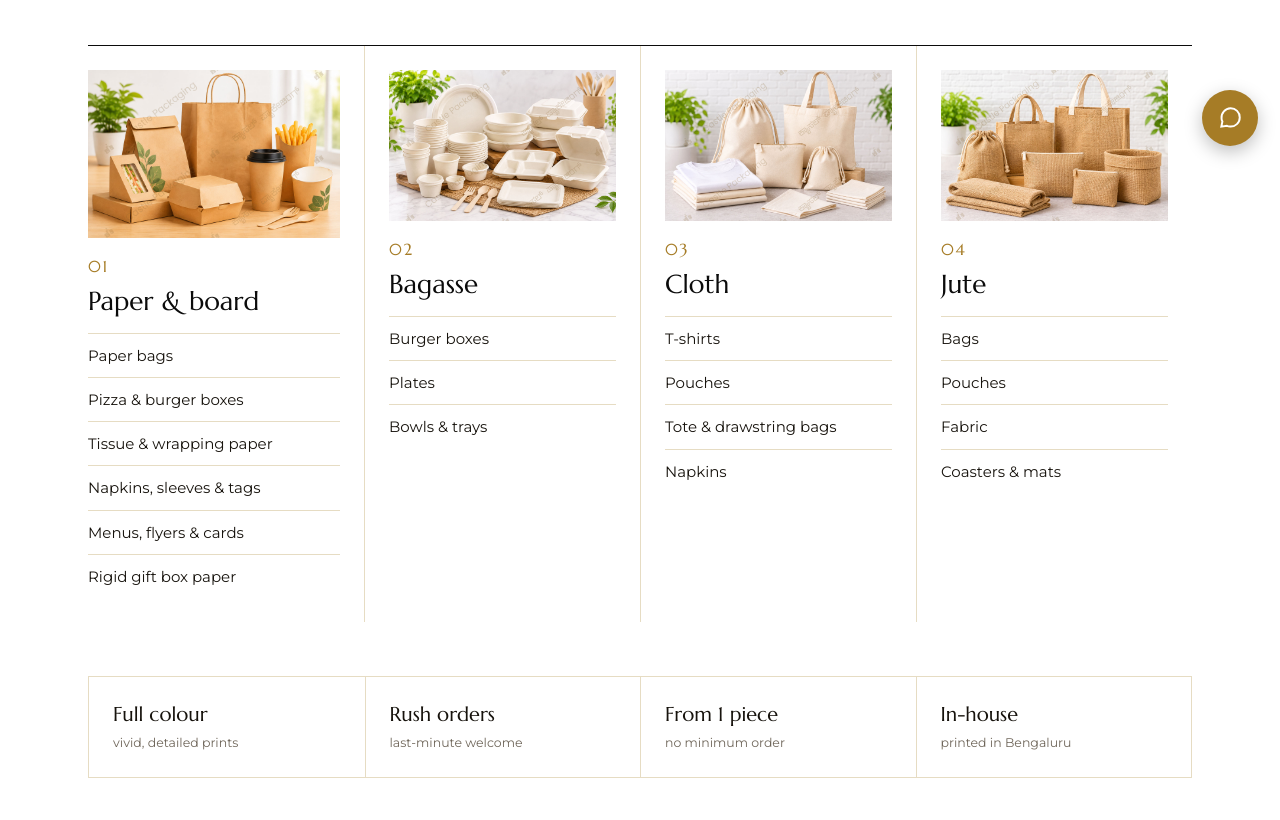
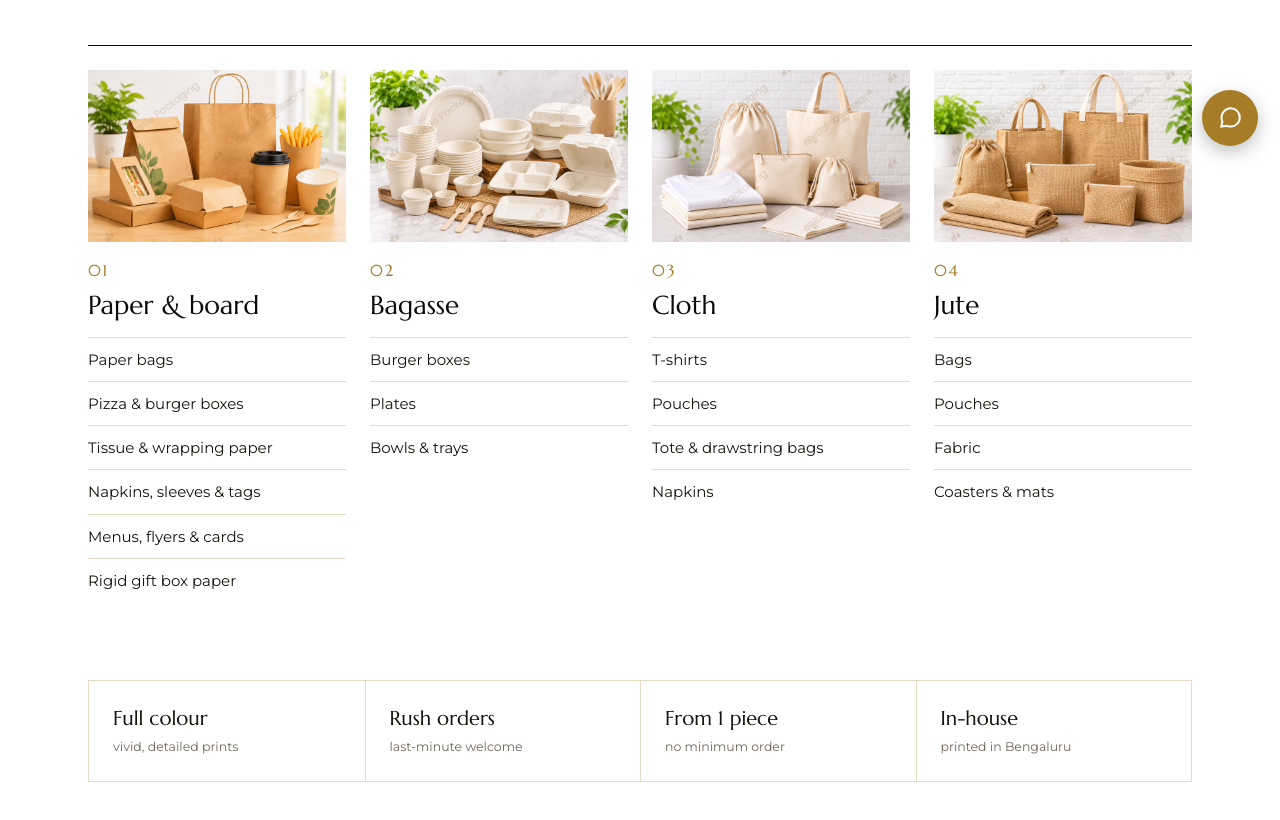
Before and after one commit to antonyjohnt18-crypto/castle-packaging-website, a plain HTML site: page digital-printing.html in a window 1280 px wide. Shown: the part 632-1452 px from the top of the page. Drawn offline with Linux system fonts and the light colour scheme.

Commit message:
Update styles.css

```diff
--- a/styles.css
+++ b/styles.css
@@ -95,16 +95,14 @@
 
 /* materials */
 .cat{background:var(--paper);border-top:1px solid var(--line);border-bottom:1px solid var(--line)}
-.mgrid{display:grid;grid-template-columns:repeat(4,1fr);border-top:1px solid var(--ink)}
-.mcol{padding:var(--s3) var(--s3) var(--s3) 0}
-.mcol+.mcol{padding-left:var(--s3);border-left:1px solid var(--line)}
+.mgrid{display:grid;grid-template-columns:repeat(4,minmax(0,1fr));gap:0 var(--s3);border-top:1px solid var(--ink)}
+.mcol{padding:var(--s3) 0}
 .mn{font-family:var(--serif);color:var(--gold);display:block;margin-bottom:var(--s1);letter-spacing:.1em}
 .mcol h3{margin-bottom:var(--s2)}
 .mcol ul{list-style:none;margin:0;padding:0}
 .mcol li{padding:10px 0;border-top:1px solid var(--line);font-size:15px}
-.mphoto{aspect-ratio:3/2;overflow:hidden;margin-bottom:var(--s2);background:var(--gold-pale)}
+.mphoto{aspect-ratio:3/2;width:100%;overflow:hidden;margin-bottom:var(--s2);background:var(--gold-pale)}
 .mphoto img{width:100%;height:100%;object-fit:cover;display:block}
-.mcol+.mcol .mphoto{margin-left:0}
 .specs{display:grid;grid-template-columns:repeat(4,1fr);margin-top:54px;border:1px solid var(--line);background:#fff}
 .specs div{padding:22px 24px;border-left:1px solid var(--line)}
 .specs div:first-child{border-left:0}
@@ -247,7 +245,7 @@
 @media(max-width:900px){
   h1{font-size:40px}h2{font-size:32px}
   footer .fgrid{grid-template-columns:1fr 1fr}
-  .mgrid{grid-template-columns:1fr 1fr}.mcol{border-left:0!important;padding-left:0!important}
+  .mgrid{grid-template-columns:1fr 1fr}
   .hero .wrap,.ind,.makers .wrap,.quote .wrap,.contact-grid{grid-template-columns:1fr}
   .svc,.steps,.flow,.proof .wrap,.specs,.grid-3,.grid-4{grid-template-columns:1fr 1fr}
   .collage{height:360px}.makers .txt{padding:60px 28px}.badge{left:12px}
```
